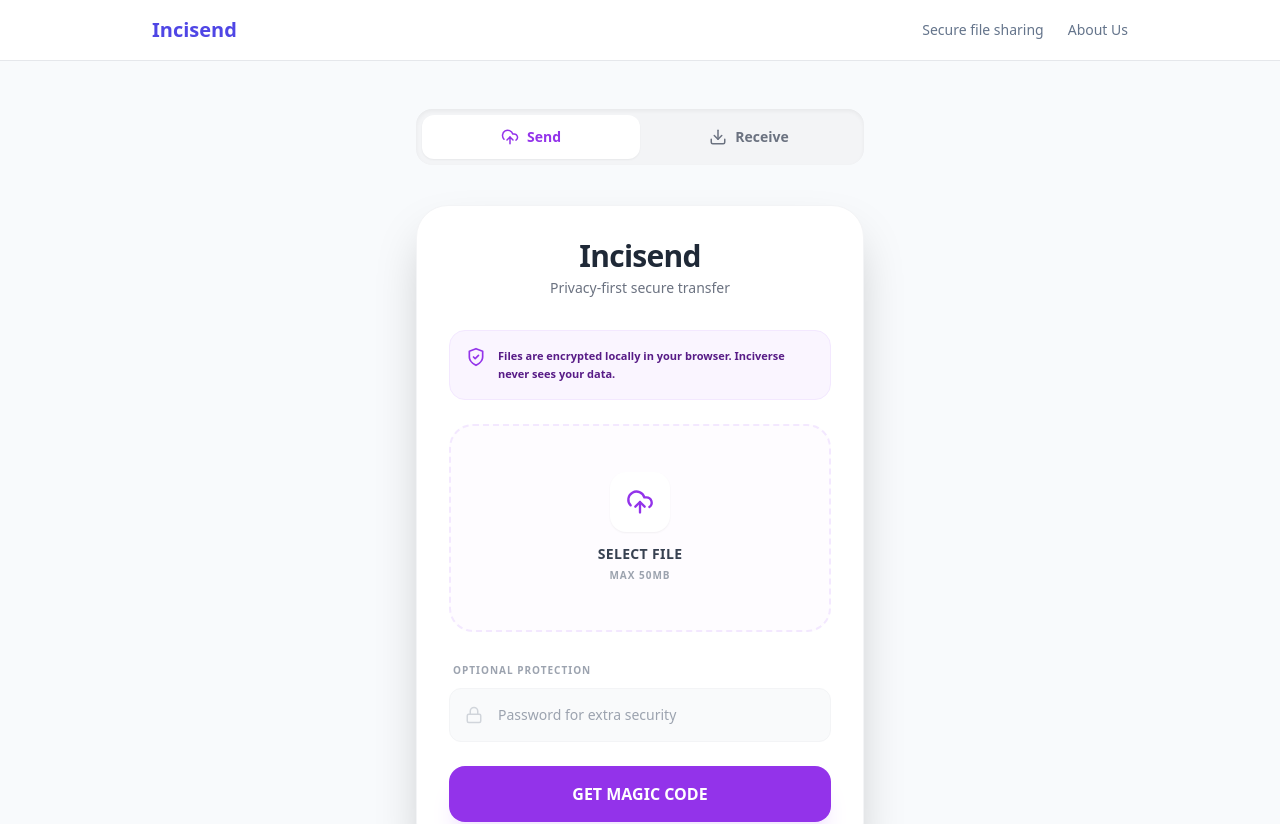
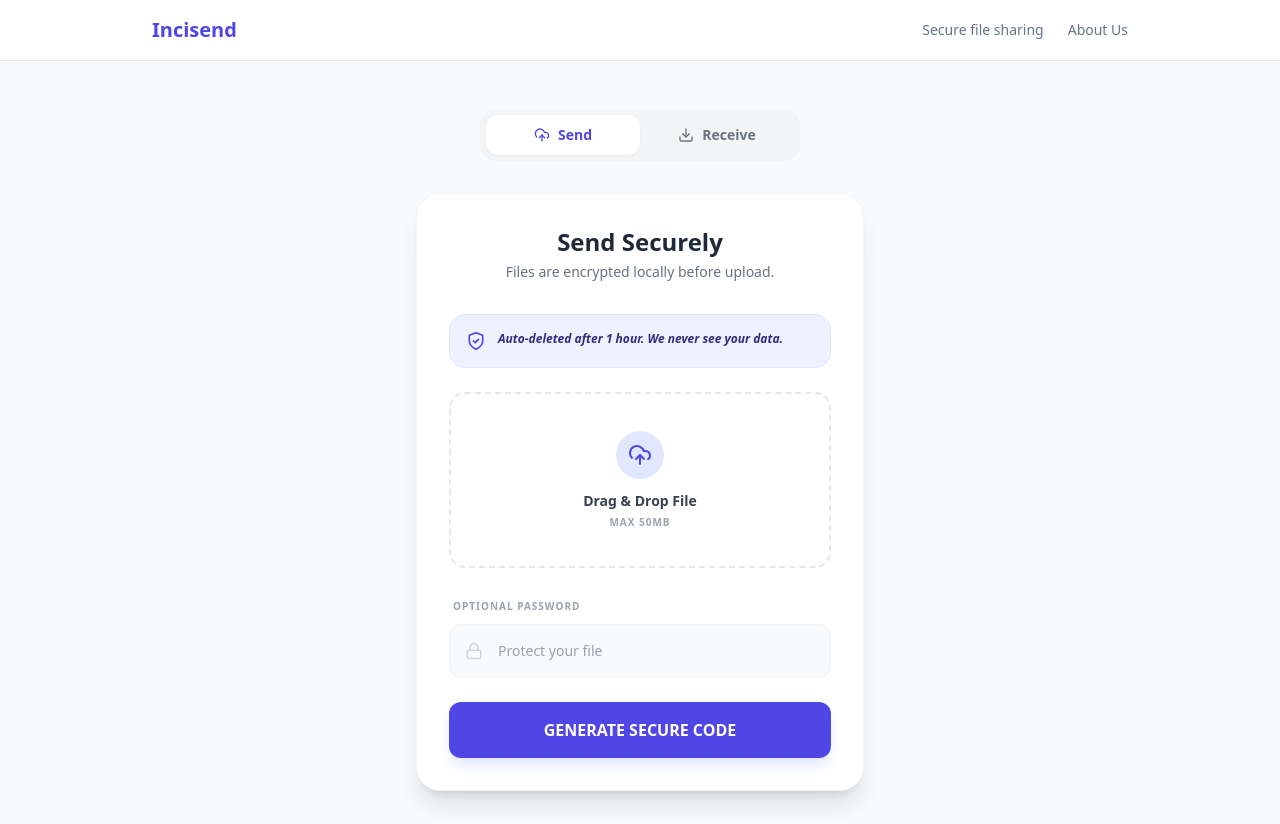
Before and after one commit to Inciverse/incisend, a Next.js app: page / in a window 1280 px wide. Shown: the top 824 px of the page. Built offline with nearby package versions, Linux system fonts and the light colour scheme.

Commit message:
Update page.tsx

```diff
--- a/app/page.tsx
+++ b/app/page.tsx
@@ -3,14 +3,16 @@
 import { useState, useEffect } from "react";
 import { Eye, EyeOff, UploadCloud, Download, ShieldCheck, Lock } from "lucide-react";
 
+// Added 'initialMode' prop to control which UI shows up first
 export default function InciSend({ initialMode = "send" }: { initialMode?: "send" | "receive" }) {
   const [mode, setMode] = useState<"send" | "receive">(initialMode);
 
+  // Sync mode if initialMode changes
   useEffect(() => {
     setMode(initialMode);
   }, [initialMode]);
 
-  // --- AAPKA ORIGINAL LOGIC (SAFE & UNTOUCHED) ---
+  // --- AAPKA ORIGINAL LOGIC (UNTOUCHED) ---
   const [inputCode, setInputCode] = useState("");
   const [password, setPassword] = useState("");
   const [showPassword, setShowPassword] = useState(false);
@@ -21,73 +23,72 @@ export default function InciSend({ initialMode = "send" }: { initialMode?: "send
   const handleReceive = () => {
     setMessage("Decrypting file...");
   };
+  // --- END OF LOGIC ---
 
   return (
-    <div className="flex flex-col items-center w-full max-w-md mx-auto">
+    <div className="flex flex-col items-center w-full">
 
-      {/* 1. THEME-MATCHED TOGGLE (Purple & White) */}
-      <div className="flex bg-gray-100 p-1.5 rounded-2xl mb-10 w-full shadow-inner">
+      {/* 1. PROFESSIONAL MODE SWITCHER */}
+      <div className="flex bg-gray-100 p-1.5 rounded-2xl mb-8 w-full max-w-[320px]">
         <button
           onClick={() => setMode("send")}
-          className={`flex-1 flex items-center justify-center gap-2 py-3 rounded-xl text-sm font-black transition-all ${
-            mode === "send" ? "bg-white text-purple-600 shadow-sm" : "text-gray-500 hover:text-gray-700"
+          className={`flex-1 flex items-center justify-center gap-2 py-2.5 rounded-xl text-sm font-bold transition-all ${
+            mode === "send" ? "bg-white text-indigo-600 shadow-sm" : "text-gray-500 hover:text-gray-700"
           }`}
         >
-          <UploadCloud size={18} /> Send
+          <UploadCloud size={16} /> Send
         </button>
         <button
           onClick={() => setMode("receive")}
-          className={`flex-1 flex items-center justify-center gap-2 py-3 rounded-xl text-sm font-black transition-all ${
-            mode === "receive" ? "bg-white text-purple-600 shadow-sm" : "text-gray-500 hover:text-gray-700"
+          className={`flex-1 flex items-center justify-center gap-2 py-2.5 rounded-xl text-sm font-bold transition-all ${
+            mode === "receive" ? "bg-white text-indigo-600 shadow-sm" : "text-gray-500 hover:text-gray-700"
           }`}
         >
-          <Download size={18} /> Receive
+          <Download size={16} /> Receive
         </button>
       </div>
 
       {/* 2. SEND UI */}
       {mode === "send" && (
-        <div className="w-full bg-white rounded-[2rem] shadow-2xl border border-gray-100 p-8 animate-in fade-in zoom-in duration-500">
+        <div className="w-full max-w-md bg-white rounded-3xl shadow-xl border border-gray-100 p-8 animate-in fade-in slide-in-from-bottom-4 duration-500">
           <div className="text-center mb-8">
-            <h2 className="text-3xl font-black text-gray-800 tracking-tight">Incisend</h2>
-            <p className="text-gray-500 text-sm font-medium mt-1">Privacy-first secure transfer</p>
+            <h2 className="text-2xl font-black text-gray-800">Send Securely</h2>
+            <p className="text-gray-500 text-sm mt-1">Files are encrypted locally before upload.</p>
           </div>
 
           <div className="space-y-6">
-            <div className="bg-purple-50 border border-purple-100 p-4 rounded-2xl flex items-start gap-3">
-              <ShieldCheck className="text-purple-600 shrink-0" size={20} />
-              <p className="text-[11px] text-purple-900 font-bold leading-relaxed">
-                Files are encrypted locally in your browser. Inciverse never sees your data.
+            <div className="bg-indigo-50 border border-indigo-100 p-4 rounded-2xl flex items-start gap-3">
+              <ShieldCheck className="text-indigo-600 shrink-0" size={20} />
+              <p className="text-xs text-indigo-900 font-semibold italic">
+                Auto-deleted after 1 hour. We never see your data.
               </p>
             </div>
 
-            <label className="group relative flex flex-col items-center justify-center w-full h-52 border-2 border-dashed border-purple-100 bg-purple-50/30 rounded-[1.5rem] cursor-pointer hover:border-purple-400 hover:bg-purple-50 transition-all">
+            <label className="group relative flex flex-col items-center justify-center w-full h-44 border-2 border-dashed border-gray-200 rounded-2xl cursor-pointer hover:border-indigo-400 hover:bg-indigo-50/50 transition-all">
               <input type="file" className="hidden" onChange={(e) => setFile(e.target.files?.[0] || null)} />
-              <div className="p-4 bg-white rounded-2xl shadow-sm mb-3 group-hover:scale-110 transition-transform">
-                <UploadCloud className="text-purple-600" size={28} />
+              <div className="p-3 bg-indigo-100 rounded-full mb-3 group-hover:scale-110 transition-transform">
+                <UploadCloud className="text-indigo-600" size={24} />
               </div>
-              <p className="text-sm font-black text-gray-700 uppercase tracking-wide">
-                {file ? file.name : "Select File"}
-              </p>
-              <p className="text-[10px] text-gray-400 mt-1 font-black tracking-widest uppercase">Max 50MB</p>
+              <p className="text-sm font-bold text-gray-700">{file ? file.name : "Drag & Drop File"}</p>
+              <p className="text-[10px] text-gray-400 mt-1 uppercase font-bold tracking-widest">Max 50MB</p>
             </label>
 
             <div className="space-y-2">
-              <label className="text-[10px] font-black text-gray-400 uppercase tracking-widest ml-1">Optional Protection</label>
+              <label className="text-[10px] font-black text-gray-400 uppercase tracking-widest ml-1">Optional Password</label>
               <div className="relative">
                 <Lock className="absolute left-4 top-1/2 -translate-y-1/2 text-gray-300" size={18} />
                 <input
                   type="password"
-                  placeholder="Password for extra security"
+                  placeholder="Protect your file"
                   value={sendPassword}
                   onChange={(e) => setSendPassword(e.target.value)}
-                  className="w-full bg-gray-50 border border-gray-100 rounded-xl py-4 pl-12 pr-4 text-sm focus:ring-2 focus:ring-purple-500 outline-none transition-all"
+                  className="w-full bg-gray-50 border border-gray-100 rounded-xl py-4 pl-12 pr-4 text-sm focus:ring-2 focus:ring-indigo-500 outline-none"
                 />
               </div>
             </div>
 
-            <button className="w-full bg-purple-600 hover:bg-purple-700 text-white font-black py-4 rounded-2xl shadow-xl shadow-purple-100 transition-all active:scale-95">
-              GET MAGIC CODE
+            <button className="w-full bg-indigo-600 hover:bg-indigo-700 text-white font-black py-4 rounded-xl shadow-lg shadow-indigo-100 transition-all active:scale-95">
+              GENERATE SECURE CODE
             </button>
           </div>
         </div>
@@ -95,32 +96,32 @@ export default function InciSend({ initialMode = "send" }: { initialMode?: "send
 
       {/* 3. RECEIVE UI */}
       {mode === "receive" && (
-        <div className="w-full bg-white rounded-[2rem] shadow-2xl border border-gray-100 p-8 animate-in fade-in zoom-in duration-500">
+        <div className="w-full max-w-md bg-white rounded-3xl shadow-xl border border-gray-100 p-8 animate-in fade-in slide-in-from-bottom-4 duration-500">
           <div className="text-center mb-8">
-            <h2 className="text-3xl font-black text-gray-800 tracking-tight">Receive</h2>
-            <p className="text-gray-500 text-sm font-medium mt-1">Unlock your encrypted asset</p>
+            <h2 className="text-2xl font-black text-gray-800">Receive File</h2>
+            <p className="text-gray-500 text-sm mt-1">Enter magic code to decrypt</p>
           </div>
 
           <div className="space-y-6">
-            <div className="space-y-2 text-center">
-              <label className="text-[10px] font-black text-gray-400 uppercase tracking-widest">Enter Magic Code</label>
+            <div className="space-y-2">
+              <label className="text-[10px] font-black text-gray-400 uppercase tracking-widest ml-1">Magic Code</label>
               <input
                 placeholder="000-000"
                 value={inputCode}
                 onChange={(e) => setInputCode(e.target.value.toUpperCase())}
-                className="w-full bg-gray-50 border border-gray-100 rounded-2xl py-6 text-center text-3xl font-mono font-black tracking-[0.5em] text-purple-600 focus:ring-2 focus:ring-purple-500 outline-none shadow-inner"
+                className="w-full bg-gray-50 border border-gray-100 rounded-xl py-5 text-center text-2xl font-mono font-bold tracking-[0.4em] focus:ring-2 focus:ring-indigo-500 outline-none shadow-inner"
               />
             </div>
 
             <div className="space-y-2">
-              <label className="text-[10px] font-black text-gray-400 uppercase tracking-widest ml-1">Security Password</label>
+              <label className="text-[10px] font-black text-gray-400 uppercase tracking-widest ml-1">Password</label>
               <div className="relative">
                 <input
                   type={showPassword ? "text" : "password"}
                   placeholder="Enter if required"
                   value={password}
                   onChange={(e) => setPassword(e.target.value)}
-                  className="w-full bg-gray-50 border border-gray-100 rounded-xl py-4 px-4 text-sm focus:ring-2 focus:ring-purple-500 outline-none"
+                  className="w-full bg-gray-50 border border-gray-100 rounded-xl py-4 px-4 text-sm focus:ring-2 focus:ring-indigo-500 outline-none"
                 />
                 <button type="button" onClick={() => setShowPassword(!showPassword)} className="absolute right-4 top-1/2 -translate-y-1/2 text-gray-400">
                   {showPassword ? <EyeOff size={18} /> : <Eye size={18} />}
@@ -128,11 +129,11 @@ export default function InciSend({ initialMode = "send" }: { initialMode?: "send
               </div>
             </div>
 
-            <button onClick={handleReceive} className="w-full bg-purple-600 hover:bg-purple-700 text-white font-black py-4 rounded-2xl shadow-xl shadow-purple-100 transition-all active:scale-95 flex items-center justify-center gap-2 uppercase tracking-wider">
-              <Download size={20} /> Decrypt & Download
+            <button onClick={handleReceive} className="w-full bg-indigo-600 hover:bg-indigo-700 text-white font-black py-4 rounded-xl shadow-lg shadow-indigo-100 transition-all active:scale-95 flex items-center justify-center gap-2">
+              <Download size={20} /> DECRYPT & DOWNLOAD
             </button>
 
-            {message && <div className="bg-green-50 text-green-700 p-4 rounded-xl text-xs font-black text-center border border-green-100 animate-pulse">{message}</div>}
+            {message && <div className="bg-green-50 text-green-700 p-3 rounded-lg text-xs font-bold text-center border border-green-100">{message}</div>}
           </div>
         </div>
       )}
```
